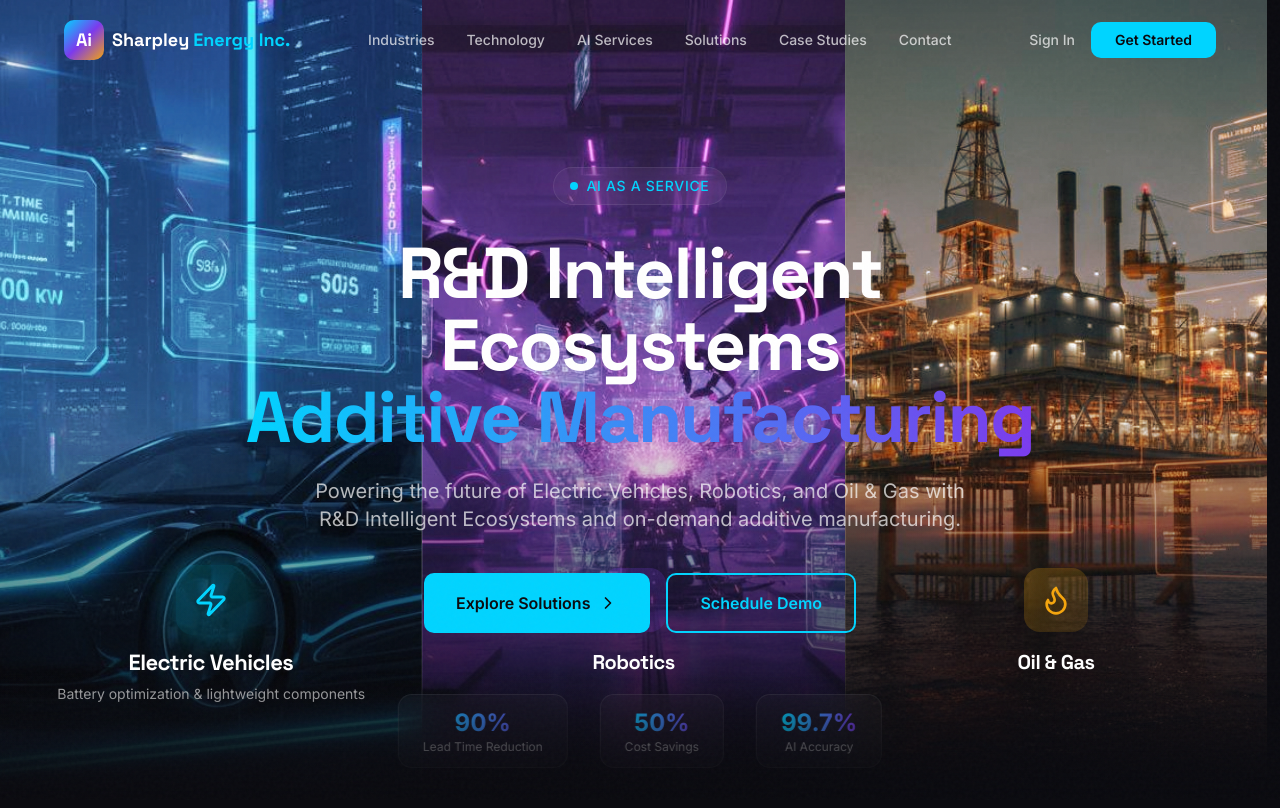
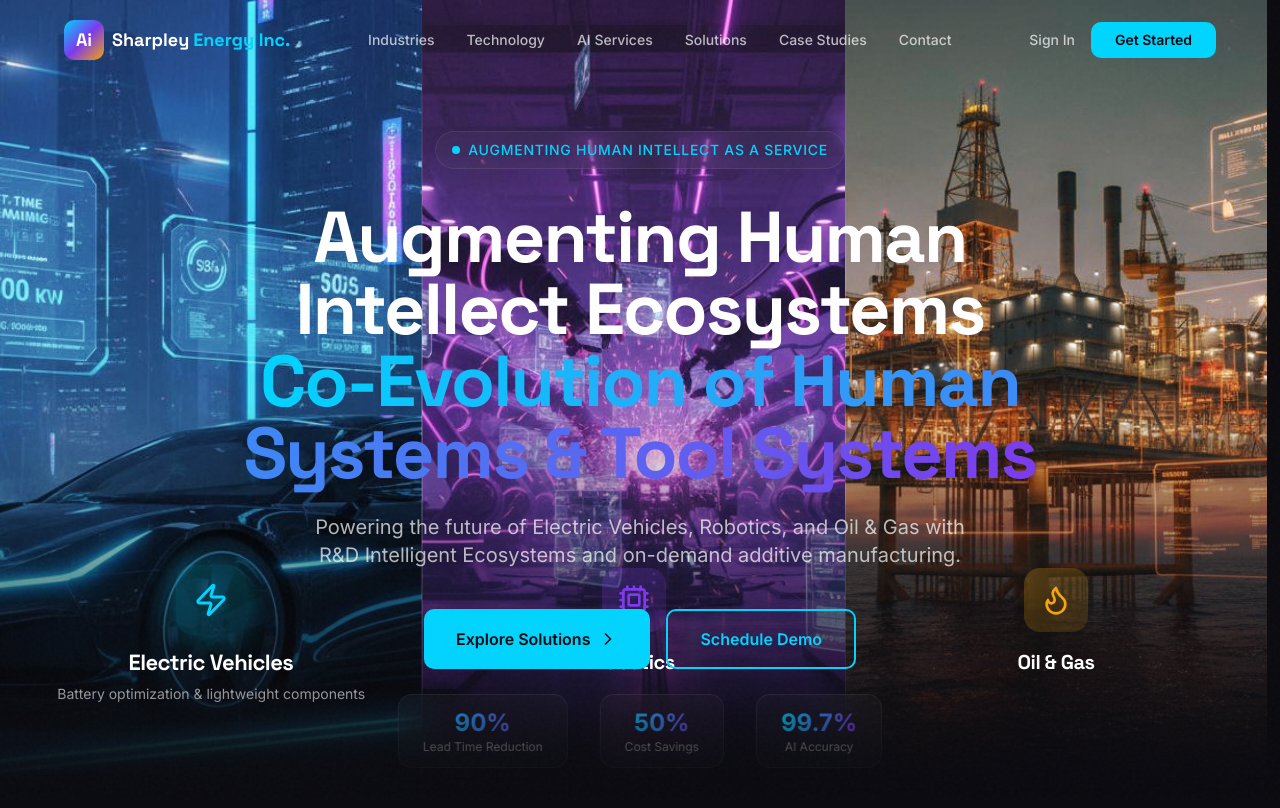
Before and after one commit to siliciuss/Alpha, a React (Vite) app: page / in a window 1280 px wide. Shown: the top 808 px of the page. Built offline with nearby package versions, Linux system fonts and the light colour scheme.

Commit message:
Update Hero component text for clarity

```diff
--- a/src/sections/Hero.tsx
+++ b/src/sections/Hero.tsx
@@ -218,15 +218,15 @@ const Hero = () => {
           <div className="inline-flex items-center gap-2 px-4 py-2 glass rounded-full mb-8 pointer-events-auto">
             <span className="w-2 h-2 bg-primary rounded-full animate-pulse" />
             <span className="text-primary text-sm font-medium tracking-wider uppercase">
-              AI as a Service
+              Augmenting Human Intellect as a Service
             </span>
           </div>
 
           {/* Heading */}
           <h1 className="text-5xl sm:text-6xl lg:text-7xl font-display font-bold text-white mb-6 leading-tight">
-            R&D Intelligent Ecosystems
+            Augmenting Human Intellect Ecosystems
             <br />
-            <span className="text-gradient">Additive Manufacturing</span>
+            <span className="text-gradient">Co-Evolution of Human Systems & Tool Systems</span>
           </h1>
 
           <p className="text-xl text-white/70 max-w-2xl mx-auto mb-10">
```
